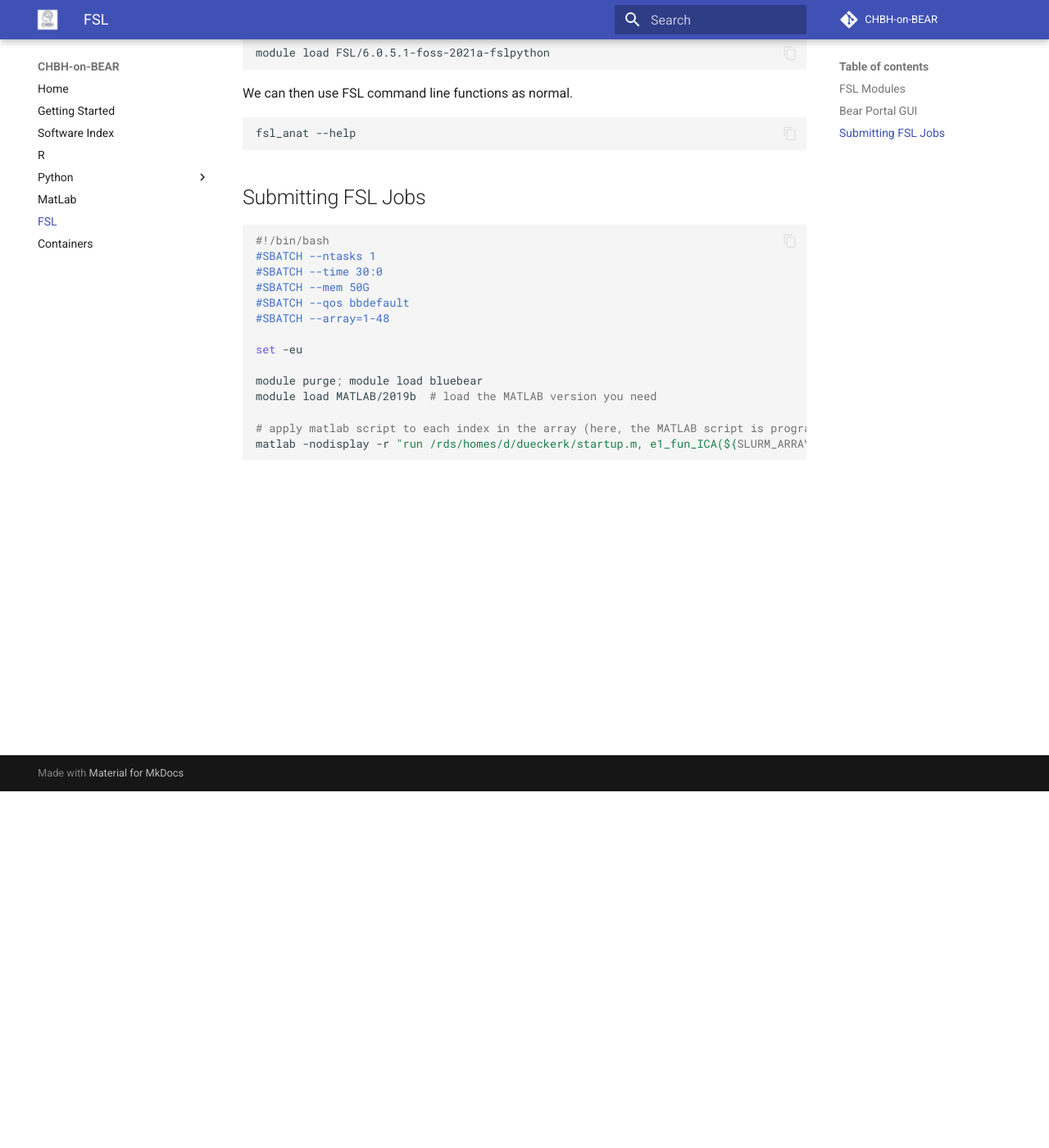
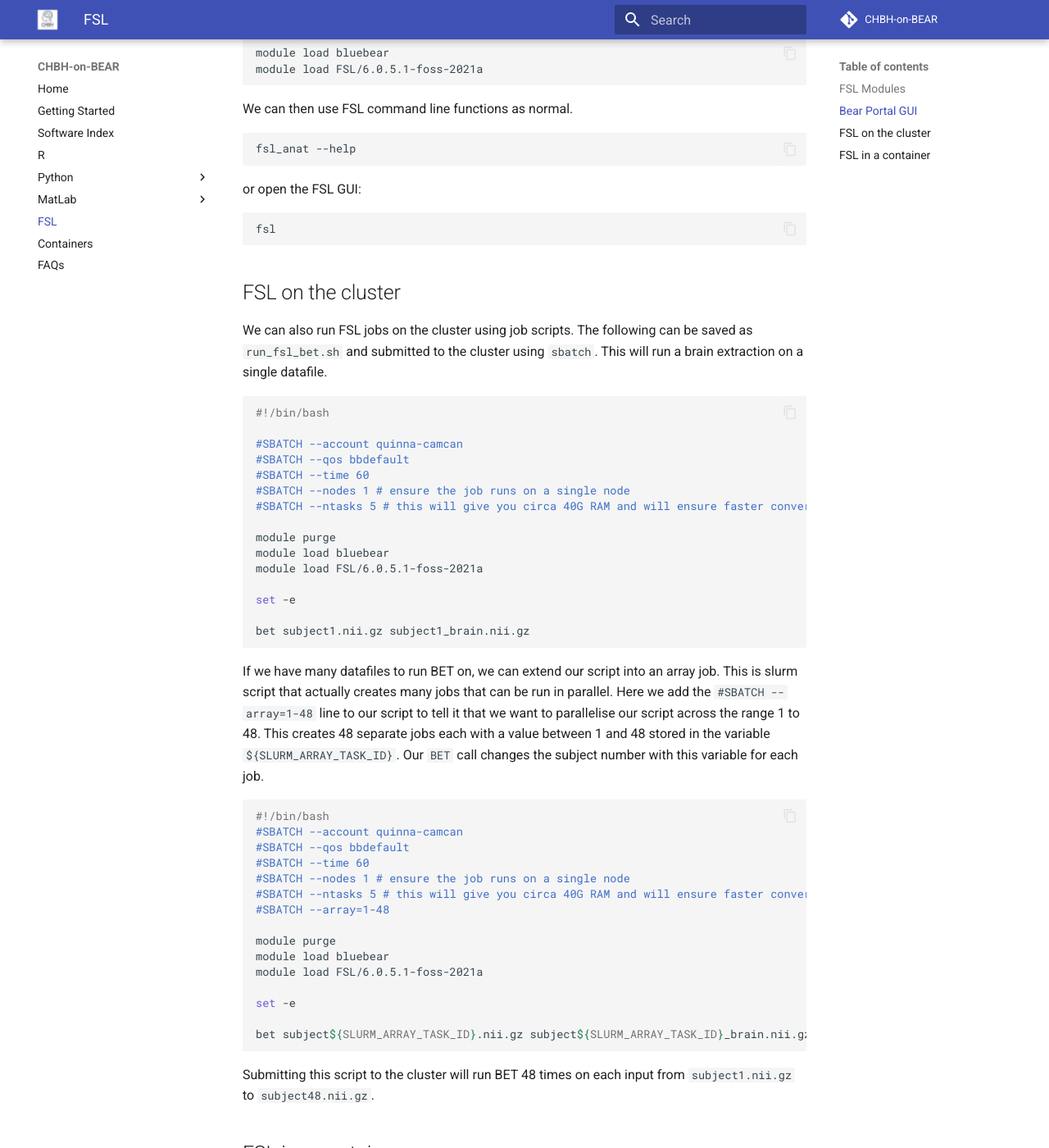
Before and after one commit to chbh-opensource/chbh-on-bear, an MkDocs documentation site: the page built from docs/fsl/fsl.md, in a window 1280 px wide and 1400 px high, scrolled down 435 px. Shown: the whole window at 82% size. Built offline with MkDocs 1.6.1 and Material for MkDocs 9.7.7, drawn with Linux system fonts in a browser that asks for light colours; comment, search, counter and statistics services are not loaded; some of the changed text lies outside the part shown.

````diff
--- a/docs/fsl/fsl.md
+++ b/docs/fsl/fsl.md
@@ -11,7 +11,8 @@ A range of installed FSL versions are available as [modules on Bear Apps](https:
 The following code snippet can be executed in a terminal from within the Bear Portal GUI. It will load a pre-installed FSL version into the terminal where is can be used as normal.
 
 ```shell
-module load FSL/6.0.5.1-foss-2021a-fslpython
+module load bluebear
+module load FSL/6.0.5.1-foss-2021a
 ```
 
 We can then use FSL command line functions as normal.
@@ -20,21 +21,95 @@ We can then use FSL command line functions as normal.
 fsl_anat --help
 ```
 
-## Submitting FSL Jobs
+or open the FSL GUI:
+
+```shell
+fsl
+```
+
+## FSL on the cluster
+
+We can also run FSL jobs on the cluster using job scripts. The following can be saved as `run_fsl_bet.sh` and submitted to the cluster using `sbatch`. This will run a brain extraction on a single datafile.
 
 ```slurm
 #!/bin/bash
-#SBATCH --ntasks 1
-#SBATCH --time 30:0
-#SBATCH --mem 50G
+
+#SBATCH --account quinna-camcan
 #SBATCH --qos bbdefault
+#SBATCH --time 60
+#SBATCH --nodes 1 # ensure the job runs on a single node
+#SBATCH --ntasks 5 # this will give you circa 40G RAM and will ensure faster conversion to the .sif format
+
+module purge
+module load bluebear
+module load FSL/6.0.5.1-foss-2021a
+
+set -e
+
+bet subject1.nii.gz subject1_brain.nii.gz
+```
+
+If we have many datafiles to run BET on, we can extend our script into an array job. This is slurm script that actually creates many jobs that can be run in parallel. Here we add the `#SBATCH --array=1-48` line to our script to tell it that we want to parallelise our script across the range 1 to 48. This creates 48 separate jobs each with a value between 1 and 48 stored in the variable `${SLURM_ARRAY_TASK_ID}`. Our `BET` call changes the subject number with this variable for each job.
+
+```slurm
+#!/bin/bash
+#SBATCH --account quinna-camcan
+#SBATCH --qos bbdefault
+#SBATCH --time 60
+#SBATCH --nodes 1 # ensure the job runs on a single node
+#SBATCH --ntasks 5 # this will give you circa 40G RAM and will ensure faster conversion to the .sif format
 #SBATCH --array=1-48
 
-set -eu
+module purge
+module load bluebear
+module load FSL/6.0.5.1-foss-2021a
 
-module purge; module load bluebear
-module load MATLAB/2019b  # load the MATLAB version you need
+set -e
 
-# apply matlab script to each index in the array (here, the MATLAB script is programmed such that the input ID is used as the subject ID)
-matlab -nodisplay -r "run /rds/homes/d/dueckerk/startup.m, e1_fun_ICA(${SLURM_ARRAY_TASK_ID}), quit"
+bet subject${SLURM_ARRAY_TASK_ID}.nii.gz subject${SLURM_ARRAY_TASK_ID}_brain.nii.gz
 ```
+
+Submitting this script to the cluster will run BET 48 times on each input from `subject1.nii.gz` to `subject48.nii.gz`.
+
+
+## FSL in a container
+
+Sometime we may want more control over software versions that are supported by pre-compiled BEAR App. We can install FSL within a controlled container using the following job script. This creates a container file `FSL.sif` from the [NeuroDesk](https://www.neurodesk.org/) container specification.
+
+```slurm
+#!/bin/bash
+
+#SBATCH --account quinna-example-project
+#SBATCH --qos bbdefault
+#SBATCH --time 60
+#SBATCH --nodes 1 # ensure the job runs on a single node
+#SBATCH --ntasks 10 # this will give you circa 40G RAM and will ensure faster conversion to the .sif format
+#SBATCH --constraint icelake
+
+set -e
+
+apptainer pull --name FSL.sif docker://vnmd/fsl_6.0.4
+```
+
+We can sumbit this job to the cluster using `sbatch` as normal. Once the `FSL.sif` has been created we can run future cluster jobs through it.
+
+For example, this job script runs `fsl_anat` on a single dataset using our FSL container.
+
+```slurm
+#!/bin/bash
+
+#SBATCH --account quinna-camcan
+#SBATCH --qos bbdefault
+#SBATCH --time 60
+#SBATCH --nodes 1 # ensure the job runs on a single node
+#SBATCH --ntasks 5 # this will give you circa 40G RAM and will ensure faster conversion to the .sif format
+
+module purge
+module load bluebear
+
+set -e
+
+apptainer exec FSL.sif  fsl_anat -i subject1.nii.gz -o subject1
+```
+
+This can be combined with array jobs from the example above to run many container-based analyses together in parallel.
--- a/mkdocs.yml
+++ b/mkdocs.yml
@@ -28,8 +28,14 @@ nav:
   - Software Index: neuroimaging_software.md
   - R: R/R.md
   - Python:
-    - MNE-Python : mne/mne.md
-    - TensorFlow : mne/mne.md
-  - MatLab: matlab/matlab.md
+    - Python: python/python.md
+    - MNE-Python : python/mne.md
+    - OSL: python/osl.md
+  - MatLab:
+    - MatLab: matlab/matlab.md
+    - FieldTrip: matlab/fieldtrip.md
+    - SPM: matlab/spm.md
+    - EEGLab: matlab/eeglab.md
   - FSL: fsl/fsl.md
   - Containers: containers/containers.md
+  - FAQs: faqs.md
````
Also changed, not shown: docs/faqs.md (added, +6 -0 lines), docs/getting_started.md (+7 -0 lines), docs/matlab/eeglab.md (added, +3 -0 lines), docs/matlab/fieldtrip.md (+10 -1 lines), docs/matlab/matlab.md (+12 -63 lines), docs/matlab/spm.md (added, +65 -0 lines), docs/mne/mne.md (deleted, +0 -49 lines), docs/python/mne.md (added, +147 -0 lines), docs/python/osl.md (added, +3 -0 lines), docs/python/python.md (added, +246 -0 lines), docs/python/my-emd-example.png (added), docs/python/my-mne-evoked-example-eeg.png (added), docs/python/my-mne-evoked-example-grad.png (added), docs/python/my-mne-evoked-example-mag.png (added), 1 more files.
